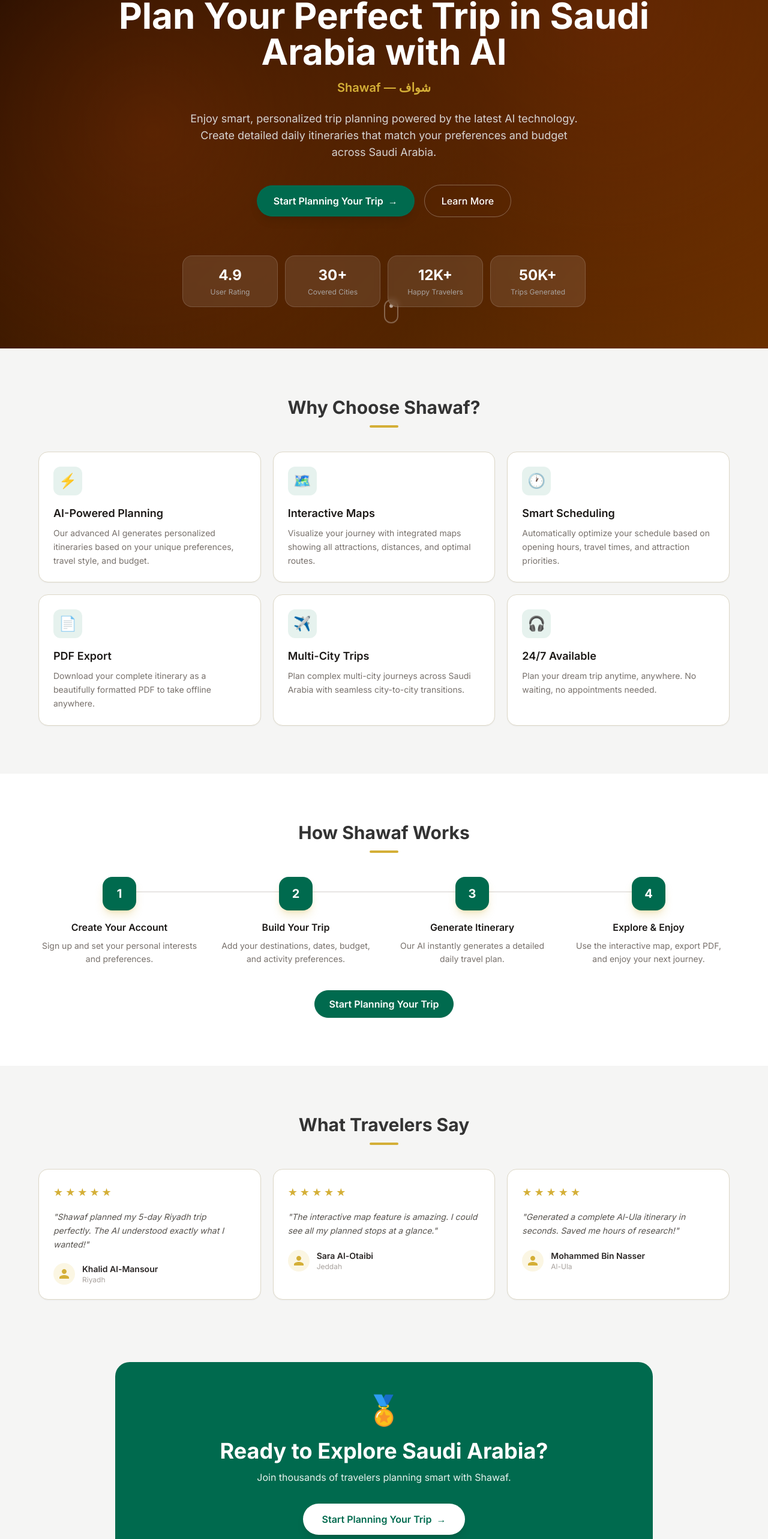
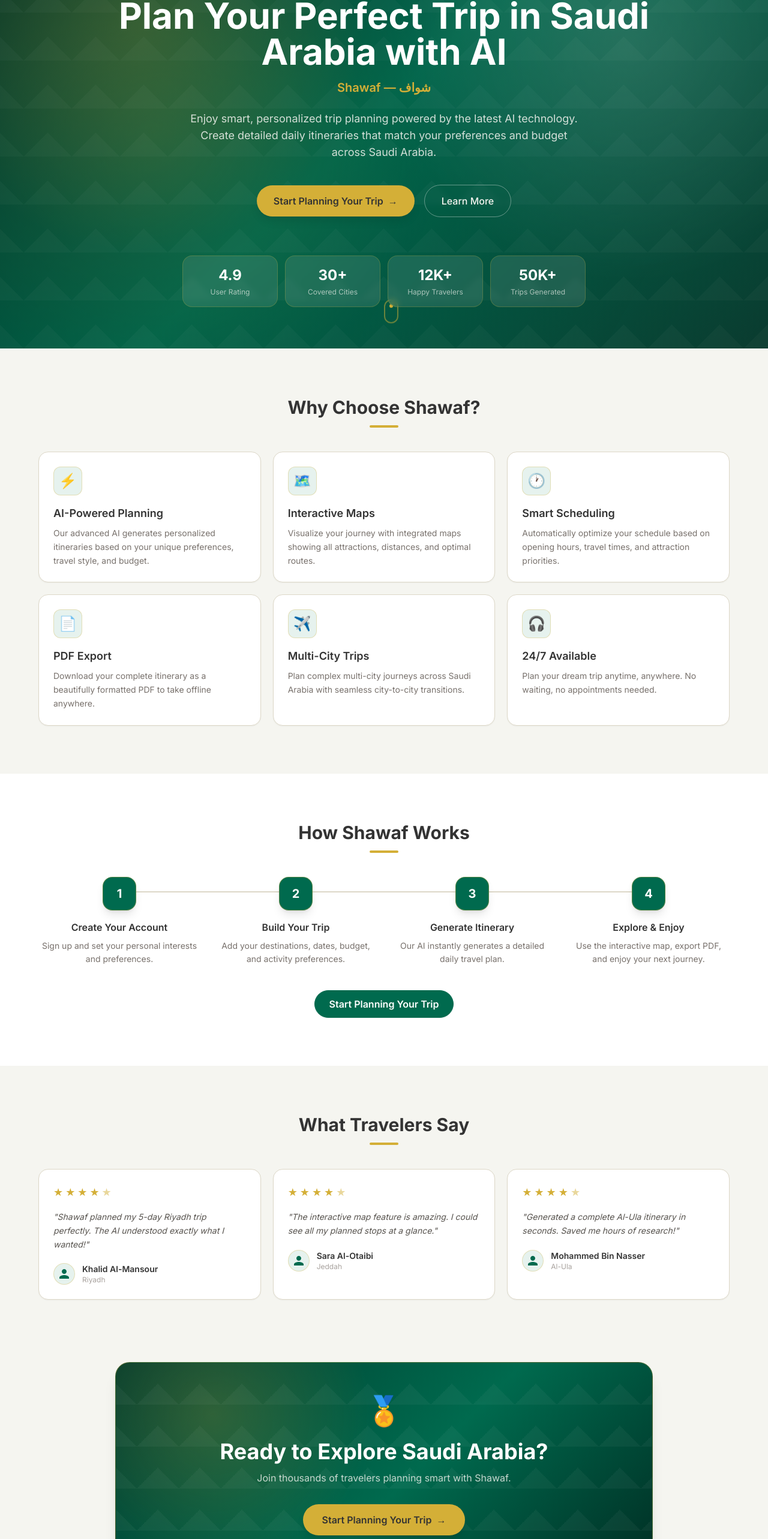
Before and after one commit to Mehsarialmana144/Shawaf, a React (Vite) app: page / in a window 1280 px wide. Shown: the part 204-2770 px from the top of the page at 60% size. Built offline with nearby package versions, Linux system fonts and the light colour scheme; no server answers.

Commit message:
Apply Shawaf brand identity to home page

```diff
--- a/src/pages/Home.jsx
+++ b/src/pages/Home.jsx
@@ -14,19 +14,28 @@
       className="relative min-h-[90vh] flex flex-col items-center justify-center text-center px-6 overflow-hidden"
       style={{
         background:
-          'linear-gradient(135deg, #1c0a00 0%, #3d1a00 40%, #6b3000 100%)',
+          'radial-gradient(circle at 18% 25%, rgba(212, 175, 55, 0.24), transparent 32%), radial-gradient(circle at 82% 30%, rgba(255, 255, 255, 0.10), transparent 34%), linear-gradient(135deg, #002F24 0%, #006A4E 48%, #0B3B2F 100%)',
       }}
     >
       <div
-        className="absolute inset-0 opacity-20"
+        className="absolute inset-0 opacity-40"
         style={{
           backgroundImage:
-            'radial-gradient(circle at 20% 50%, #ea580c 0%, transparent 50%), radial-gradient(circle at 80% 20%, #c2410c 0%, transparent 50%)',
+            'radial-gradient(circle at 20% 50%, rgba(212, 175, 55, 0.28) 0%, transparent 42%), radial-gradient(circle at 80% 20%, rgba(245, 245, 240, 0.14) 0%, transparent 38%), linear-gradient(120deg, rgba(0, 47, 36, 0.45), rgba(0, 106, 78, 0.05))',
+        }}
+      />
+
+      <div
+        className="absolute inset-0 opacity-[0.08]"
+        style={{
+          backgroundImage:
+            'linear-gradient(45deg, rgba(255,255,255,0.35) 25%, transparent 25%), linear-gradient(-45deg, rgba(255,255,255,0.35) 25%, transparent 25%)',
+          backgroundSize: '80px 80px',
         }}
       />
 
       <div className="relative z-10 max-w-4xl mx-auto">
-        <div className="inline-flex items-center gap-2 bg-white/10 border border-white/20 text-orange-300 text-sm px-4 py-1.5 rounded-full mb-8 backdrop-blur-sm">
+        <div className="inline-flex items-center gap-2 bg-white/10 border border-[#D4AF37]/40 text-[#D4AF37] text-sm px-4 py-1.5 rounded-full mb-8 backdrop-blur-sm">
           {t('heroTag')}
         </div>
 
@@ -40,12 +49,12 @@
           {t('heroTitle')}
         </h1>
 
-        <p className="text-orange-400 text-xl font-semibold mb-6" dir="auto">
+        <p className="text-[#D4AF37] text-xl font-semibold mb-6" dir="auto">
           {t('heroBrand')}
         </p>
 
         <p
-          className="text-stone-300 text-base sm:text-lg max-w-2xl mx-auto mb-10 leading-relaxed"
+          className="text-[#F5F5F0]/85 text-base sm:text-lg max-w-2xl mx-auto mb-10 leading-relaxed"
           dir="auto"
         >
           {t('heroSub')}
@@ -54,7 +63,7 @@
         <div className="flex flex-wrap items-center justify-center gap-4 mb-16">
           <button
             onClick={() => navigate(user ? '/planner' : '/signup')}
-            className="bg-orange-500 hover:bg-orange-600 text-white font-semibold px-7 py-3.5 rounded-full transition-all shadow-lg hover:shadow-orange-500/30 flex items-center gap-2"
+            className="bg-[#D4AF37] hover:bg-[#B89122] text-[#333333] font-semibold px-7 py-3.5 rounded-full transition-all shadow-lg hover:shadow-[#D4AF37]/30 flex items-center gap-2"
           >
             {t('startPlanning')} <span>{arrow}</span>
           </button>
@@ -65,7 +74,7 @@
                 .getElementById('features')
                 ?.scrollIntoView({ behavior: 'smooth' })
             }
-            className="border border-white/30 hover:border-white/60 text-white font-medium px-7 py-3.5 rounded-full transition-all backdrop-blur-sm"
+            className="border border-[#F5F5F0]/40 hover:border-[#D4AF37] text-[#F5F5F0] hover:text-[#D4AF37] font-medium px-7 py-3.5 rounded-full transition-all backdrop-blur-sm"
           >
             {t('learnMore')}
           </button>
@@ -80,12 +89,12 @@
           ].map((stat) => (
             <div
               key={stat.label}
-              className="bg-white/10 backdrop-blur-sm border border-white/15 rounded-2xl p-4"
+              className="bg-white/10 backdrop-blur-sm border border-[#D4AF37]/25 rounded-2xl p-4"
             >
               <div className="text-2xl font-bold text-white" dir="auto">
                 {stat.val}
               </div>
-              <div className="text-xs text-stone-400 mt-1" dir="auto">
+              <div className="text-xs text-[#F5F5F0]/65 mt-1" dir="auto">
                 {stat.label}
               </div>
             </div>
@@ -94,8 +103,8 @@
       </div>
 
       <div className="absolute bottom-8 left-1/2 -translate-x-1/2 animate-bounce">
-        <div className="w-6 h-10 border-2 border-white/30 rounded-full flex items-start justify-center pt-1.5">
-          <div className="w-1.5 h-1.5 bg-white/60 rounded-full" />
+        <div className="w-6 h-10 border-2 border-[#D4AF37]/50 rounded-full flex items-start justify-center pt-1.5">
+          <div className="w-1.5 h-1.5 bg-[#D4AF37] rounded-full" />
         </div>
       </div>
     </section>
@@ -115,7 +124,7 @@
   ]
 
   return (
-    <section id="features" className="py-20 px-6 bg-stone-100">
+    <section id="features" className="py-20 px-6 bg-[#F5F5F0]">
       <div className="max-w-6xl mx-auto">
         <h2 className="section-title">{t('whyChoose')}</h2>
         <div className="section-divider" />
@@ -126,11 +135,11 @@
               key={f.title}
               className="card p-6 hover:shadow-md transition-shadow"
             >
-              <div className="w-12 h-12 bg-orange-50 rounded-xl flex items-center justify-center text-2xl mb-4">
+              <div className="w-12 h-12 bg-[#E6F2EE] border border-[#D4AF37]/30 rounded-xl flex items-center justify-center text-2xl mb-4">
                 {f.icon}
               </div>
 
-              <h3 className="font-semibold text-stone-900 text-lg mb-2" dir="auto">
+              <h3 className="font-semibold text-[#333333] text-lg mb-2" dir="auto">
                 {f.title}
               </h3>
 
@@ -171,14 +180,14 @@
               className="flex flex-col items-center text-center relative"
             >
               {i < displayedSteps.length - 1 && (
-                <div className="hidden lg:block absolute top-6 start-[calc(50%+28px)] w-full h-0.5 bg-stone-200 z-0" />
+                <div className="hidden lg:block absolute top-6 start-[calc(50%+28px)] w-full h-0.5 bg-[#DDD8C8] z-0" />
               )}
 
-              <div className="w-14 h-14 bg-orange-500 rounded-2xl flex items-center justify-center text-white text-xl font-bold shadow-lg shadow-orange-200 relative z-10 mb-4">
+              <div className="w-14 h-14 bg-[#006A4E] border border-[#D4AF37]/40 rounded-2xl flex items-center justify-center text-white text-xl font-bold shadow-lg relative z-10 mb-4">
                 {step.num}
               </div>
 
-              <h3 className="font-semibold text-stone-900 mb-2" dir="auto">
+              <h3 className="font-semibold text-[#333333] mb-2" dir="auto">
                 {step.title}
               </h3>
 
@@ -209,7 +218,7 @@
   ]
 
   return (
-    <section className="py-20 px-6 bg-stone-100">
+    <section className="py-20 px-6 bg-[#F5F5F0]">
       <div className="max-w-6xl mx-auto">
         <h2 className="section-title">{t('travelers_say')}</h2>
         <div className="section-divider" />
@@ -222,7 +231,7 @@
                   <span
                     key={i}
                     className={`text-lg ${
-                      i < 4 ? 'text-orange-400' : 'text-orange-300'
+                      i < 4 ? 'text-[#D4AF37]' : 'text-[#D4AF37]/50'
                     }`}
                   >
                     ★
@@ -238,9 +247,9 @@
               </p>
 
               <div className="flex items-center gap-3">
-                <div className="w-9 h-9 bg-orange-100 rounded-full flex items-center justify-center">
+                <div className="w-9 h-9 bg-[#E6F2EE] border border-[#D4AF37]/30 rounded-full flex items-center justify-center">
                   <svg
-                    className="w-5 h-5 text-orange-400"
+                    className="w-5 h-5 text-[#006A4E]"
                     fill="currentColor"
                     viewBox="0 0 24 24"
                   >
@@ -249,7 +258,7 @@
                 </div>
 
                 <div>
-                  <div className="font-semibold text-stone-800 text-sm" dir="auto">
+                  <div className="font-semibold text-[#333333] text-sm" dir="auto">
                     {testimonial.name}
                   </div>
                   <div className="text-xs text-stone-400" dir="auto">
@@ -272,9 +281,25 @@
   const arrow = isRTL ? '←' : '→'
 
   return (
-    <section className="py-6 px-6 bg-stone-100">
+    <section className="py-6 px-6 bg-[#F5F5F0]">
       <div className="max-w-4xl mx-auto">
-        <div className="bg-orange-500 rounded-3xl px-8 py-14 text-center text-white">
+        <div
+          className="rounded-3xl px-8 py-14 text-center text-white border border-[#D4AF37]/35 shadow-xl overflow-hidden relative"
+          style={{
+            background:
+              'radial-gradient(circle at 18% 25%, rgba(212, 175, 55, 0.22), transparent 34%), linear-gradient(135deg, #003B2D 0%, #006A4E 55%, #002F24 100%)',
+          }}
+        >
+          <div
+            className="absolute inset-0 opacity-[0.09]"
+            style={{
+              backgroundImage:
+                'linear-gradient(45deg, rgba(245,245,240,0.45) 25%, transparent 25%), linear-gradient(-45deg, rgba(245,245,240,0.45) 25%, transparent 25%)',
+              backgroundSize: '70px 70px',
+            }}
+          />
+
+          <div className="relative z-10">
             <div className="text-5xl mb-6">🏅</div>
 
             <h2
@@ -287,16 +312,17 @@
               {t('ctaTitle')}
             </h2>
 
-          <p className="text-orange-100 mb-8 text-base" dir="auto">
+            <p className="text-[#F5F5F0]/80 mb-8 text-base" dir="auto">
               {t('ctaSub')}
             </p>
 
             <Link
               to={user ? '/planner' : '/signup'}
-            className="inline-flex items-center gap-2 bg-white text-orange-600 font-semibold px-8 py-3.5 rounded-full hover:bg-orange-50 transition-colors shadow-lg"
+              className="inline-flex items-center gap-2 bg-[#D4AF37] hover:bg-[#B89122] text-[#333333] font-semibold px-8 py-3.5 rounded-full transition-colors shadow-lg"
             >
               {t('ctaBtn')} <span>{arrow}</span>
             </Link>
+          </div>
         </div>
       </div>
     </section>
```
Lines whose indentation alone changed are shown as unchanged.
